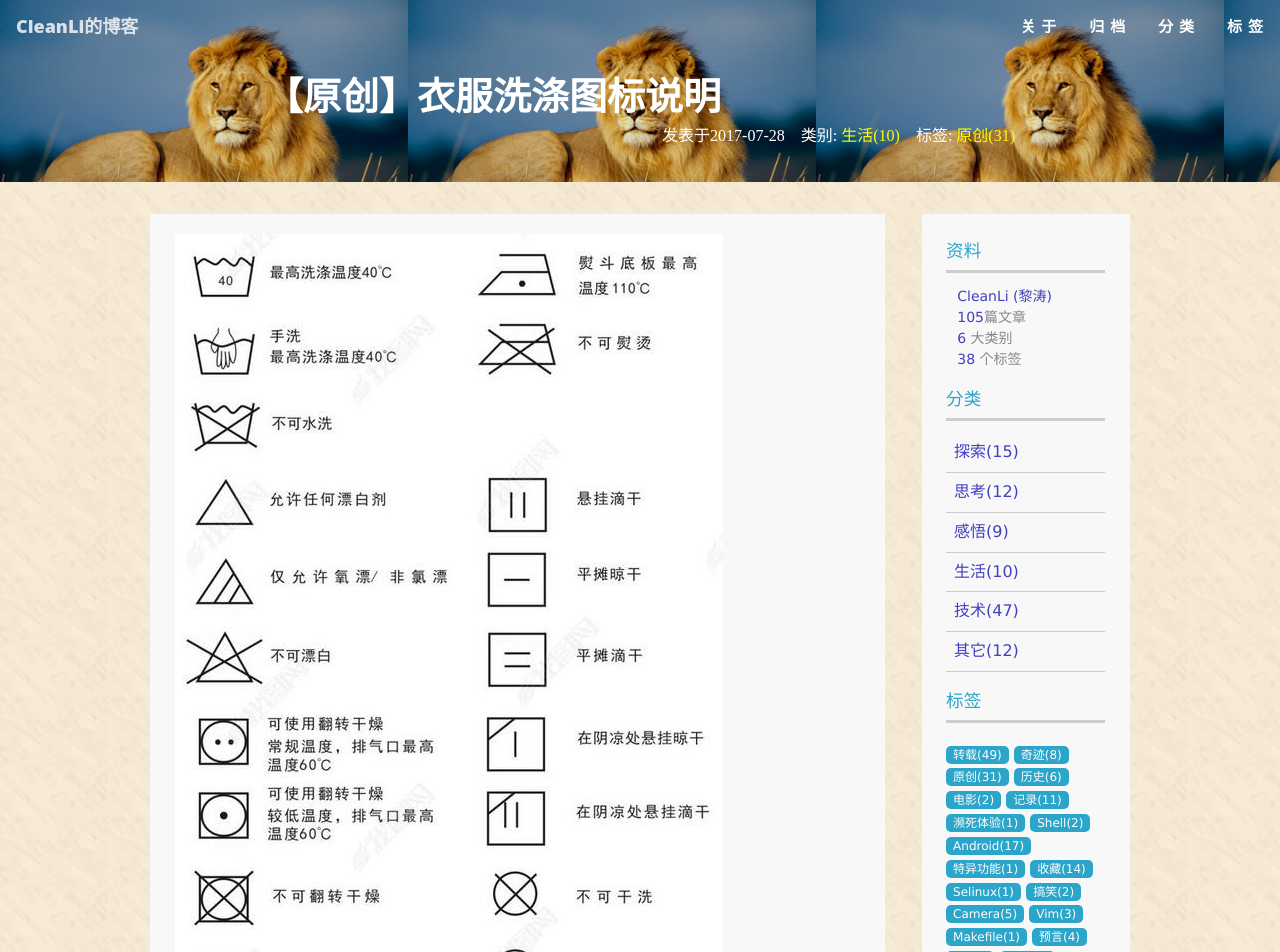
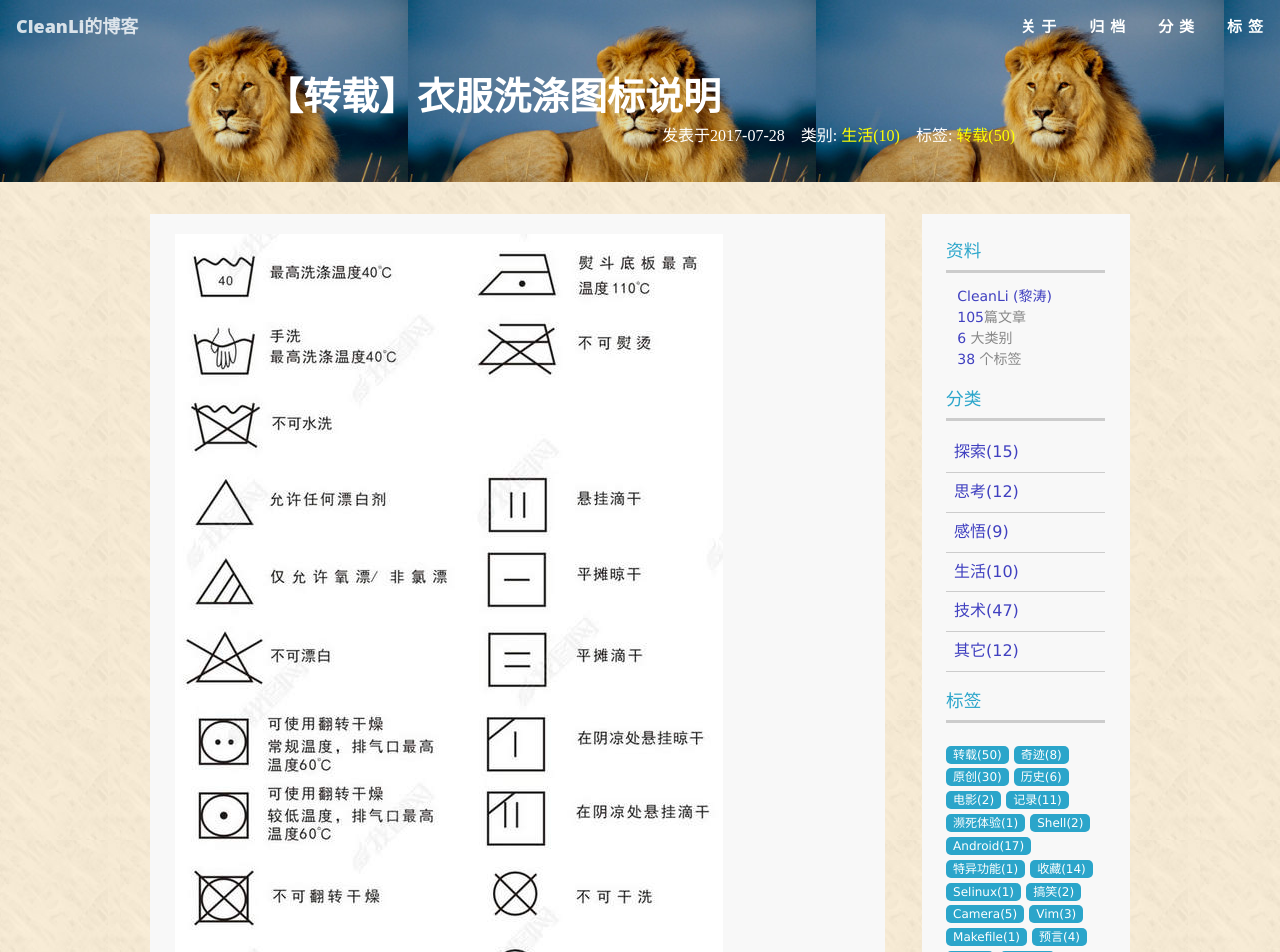
Before and after one commit to cleanli/cleanhome, a Jekyll site: the page built from _posts/life/2017-07-28-washing_hint.md, in a window 1280 px wide. Shown: the top 952 px of the page. Built offline with Jekyll 4.4.1, drawn with Linux system fonts in a browser that asks for light colours.

Commit message:
update tag

```diff
--- a/_posts/life/2017-07-28-washing_hint.md
+++ b/_posts/life/2017-07-28-washing_hint.md
@@ -1,8 +1,8 @@
 ---
 layout:     post
-title:      "【原创】衣服洗涤图标说明"
+title:      "【转载】衣服洗涤图标说明"
 date:       2017-07-28 22:13:44 +0800
 categories: 生活
-tags: ["原创"]
+tags: ["转载"]
 ---
 ![pic]({{ site.baseurl }}/images/wash_hint/wash_hint.jpg)<br>
```
